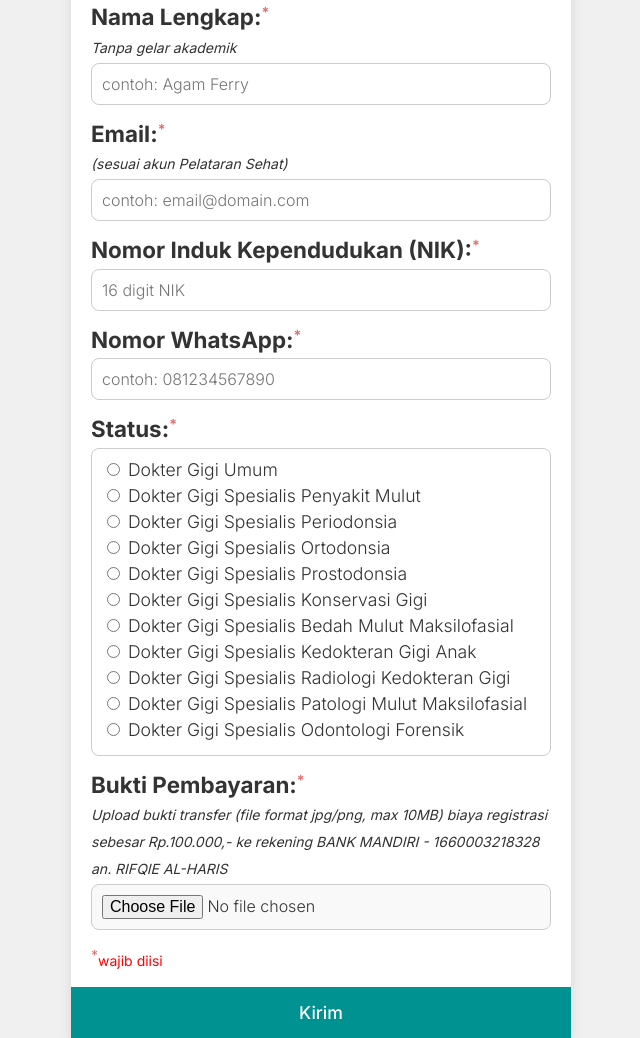
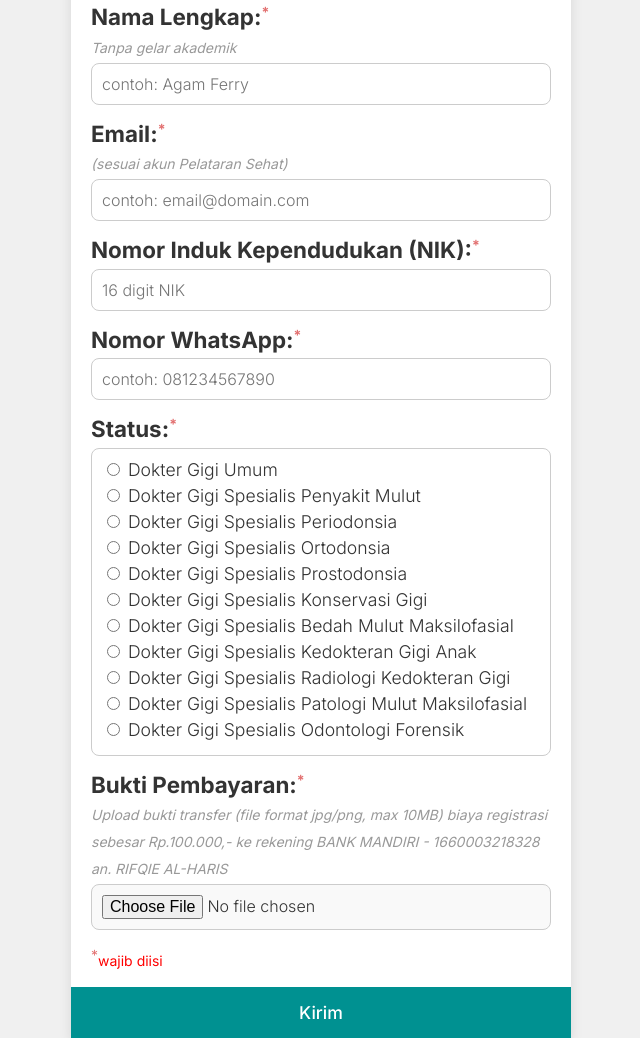
Before and after one commit to DokterGigiGAUL/registrasi, a plain HTML site: page index.html in a window 1280 px wide. Shown: the part 360-1398 px from the top of the page, without its empty margins (319-959 px from the left). Drawn offline with Linux system fonts and the light colour scheme; a web font is replaced by a local one.

Commit message:
Update index.html

```diff
--- a/index.html
+++ b/index.html
@@ -102,12 +102,12 @@
     <form id="registrationForm">
         <div class="form-group">
         <label for="Nama">Nama Lengkap:<span style="color:#cc000090;font-size:14px;vertical-align: super;">*</span><br/>
-         <span style="color:#333333;font-size:14px;font-weight:400;"><i>Tanpa gelar akademik</i></span></label>
+         <span style="color:#999999;font-size:14px;font-weight:400;"><i>Tanpa gelar akademik</i></span></label>
         <input type="text" id="Nama" name="Nama" placeholder="contoh: Agam Ferry" required>
       </div>
       <div class="form-group">
         <label for="Email">Email:<span style="color:#cc000090;font-size:14px;vertical-align: super;">*</span><br/>
-        <span style="color:#333333;font-size:14px;font-weight:400;"><i>(sesuai akun Pelataran Sehat)</i></label>
+        <span style="color:#999999;font-size:14px;font-weight:400;"><i>(sesuai akun Pelataran Sehat)</i></label>
         <input type="email" id="Email" name="Email" placeholder="contoh: email@domain.com" required>
       </div>
       <div class="form-group">
@@ -136,7 +136,7 @@
       </div>
       <div class="form-group">
         <label for="Bukti">Bukti Pembayaran:<span style="color:#cc000090;font-size:14px;vertical-align: super;">*</span><br/>
-          <span style="color:#333333;font-size:14px;font-weight:400;line-height:0.9em;padding-top:10px;"><i>Upload bukti transfer (file format jpg/png, max 10MB) biaya registrasi sebesar Rp.100.000,- ke rekening BANK MANDIRI - 1660003218328 an. RIFQIE AL-HARIS</i></span></label>
+          <span style="color:#999999;font-size:14px;font-weight:400;line-height:0.9em!important;padding-bottom:10px;"><i>Upload bukti transfer (file format jpg/png, max 10MB) biaya registrasi sebesar Rp.100.000,- ke rekening BANK MANDIRI - 1660003218328 an. RIFQIE AL-HARIS</i></span></label>
         <input type="file" id="Bukti" name="Bukti" class="file-upload" required>
       </div>
       <p><span style="color:#cc000090;font-size:14px;vertical-align: super;padding:0 0 0 20px;">*</span><span style="color:red;font-size:14px;">wajib diisi</p>
```
